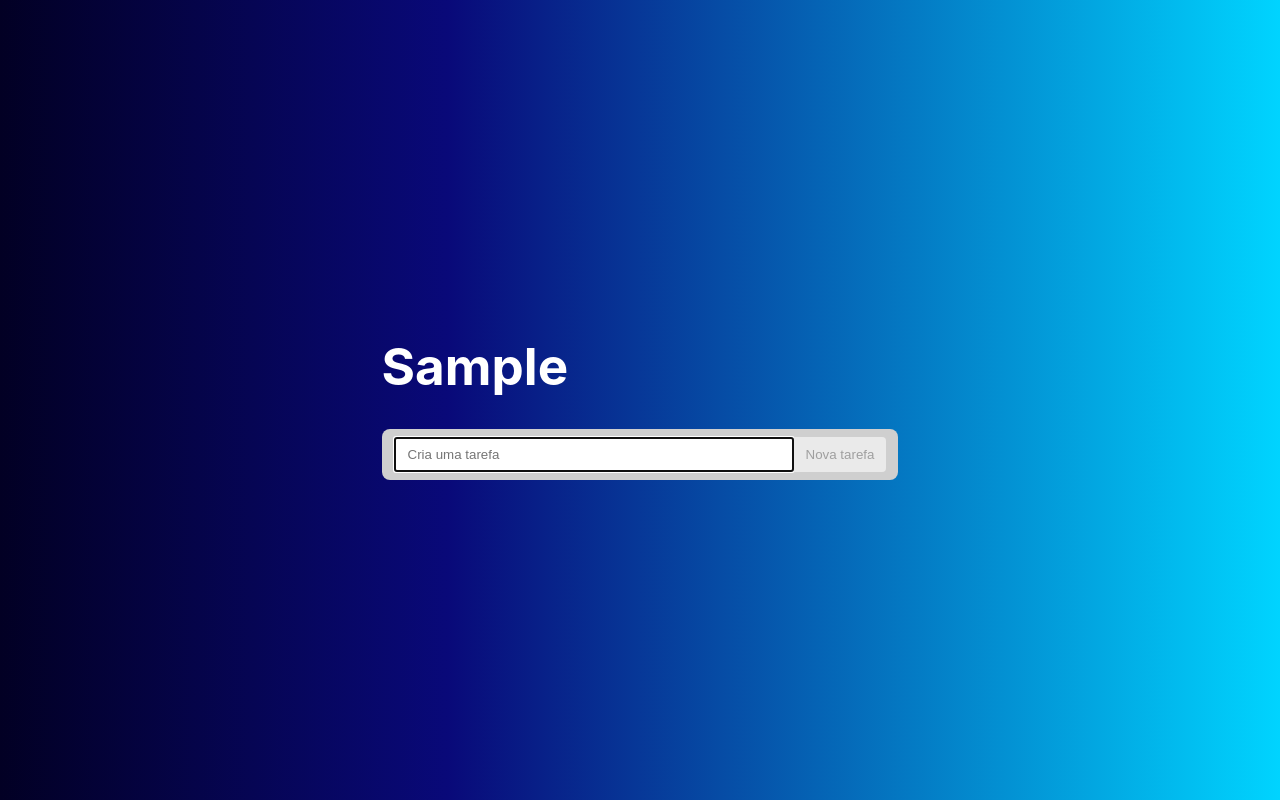
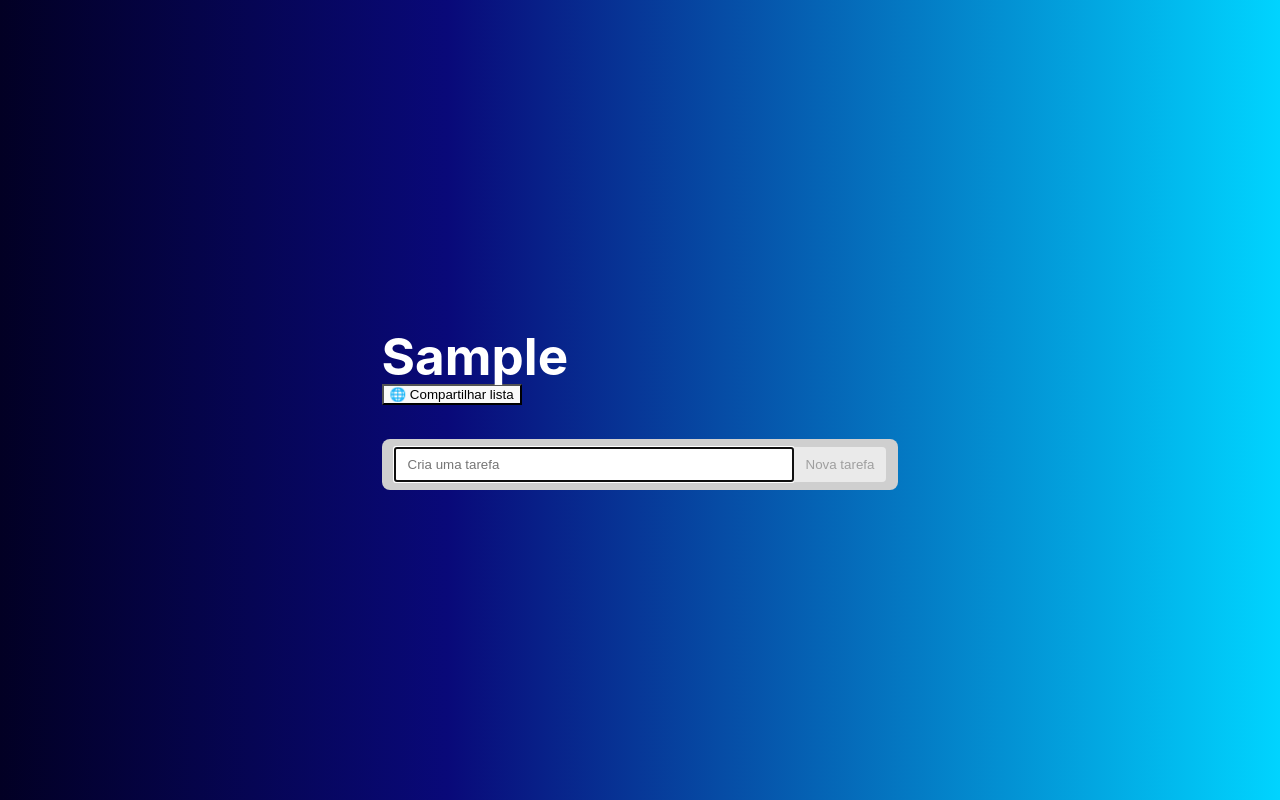
Before and after one commit to diegofranca92/todo-list-manager, a React (Vite) app: page / in a window 1280 px wide. Both pictures are taken after typing "Sample" into the empty fields and a click on the button "Criar Lista". Built offline with nearby package versions, Linux system fonts and the light colour scheme.

Commit message:
share todo list

```diff
--- a/src/App.css
+++ b/src/App.css
@@ -6,6 +6,11 @@
   justify-content: center;
   background: rgb(2,0,36);
   background: linear-gradient(90deg, rgba(2,0,36,1) 0%, rgba(9,9,121,1) 35%, rgba(0,212,255,1) 100%);
+}
+
+.share-btn {
+  cursor: pointer;
+  display: block;
 }
 
 .todo-list {
--- a/src/App.tsx
+++ b/src/App.tsx
@@ -21,7 +21,7 @@ function App() {
 
   function handleCreateList() {
     const id = Math.random().toString(16).slice(2)
-    const todoData:TodoListType = {
+    const todoData: TodoListType = {
       id,
       name: todoInput,
       permalink: `/list/${todoInput.toLowerCase().split(' ').join('-')}`,
--- a/src/pages/TodoCreate.tsx
+++ b/src/pages/TodoCreate.tsx
@@ -1,4 +1,4 @@
-import { useEffect, useState } from 'react'
+import { useCallback, useEffect, useState } from 'react'
 import '../App.css'
 import TodoList from './TodoList'
 import { useLocation } from 'react-router-dom'
@@ -8,13 +8,29 @@ function TodoCreate() {
   const [todoInput, setTodoInput] = useState<TodoListType>({} as TodoListType)
   const { state } = useLocation()
 
+  const shareTodo = useCallback(async () => {
+    try {
+      await navigator.clipboard.writeText(window.location.href)
+      alert(
+        `Link da lista copiada com sucesso, agora só colar para compartilhar: ${window.location.href}`
+      )
+    } catch {
+      alert('Falha ao copiar o link da lista')
+    }
+  }, [])
+
   useEffect(() => {
     setTodoInput(state)
   }, [state])
 
   return (
     <div className='todo-list'>
-      <h1>{todoInput.name}</h1>
+      <h1>
+        {todoInput.name}{' '}
+        <button onClick={shareTodo} className='share-btn' title='Compartilhar'>
+          🌐 Compartilhar lista
+        </button>
+      </h1>
       <TodoList />
     </div>
   )
```
